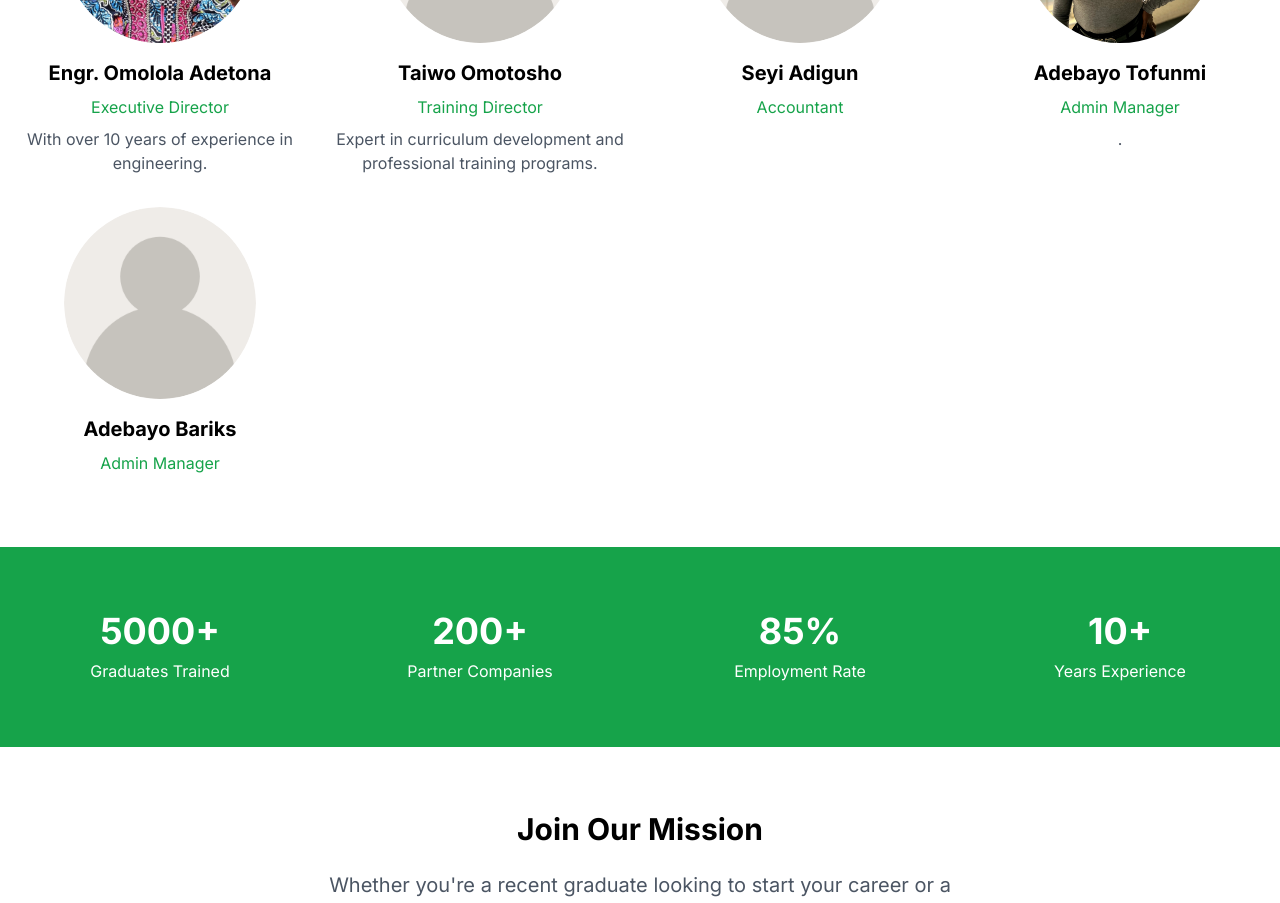
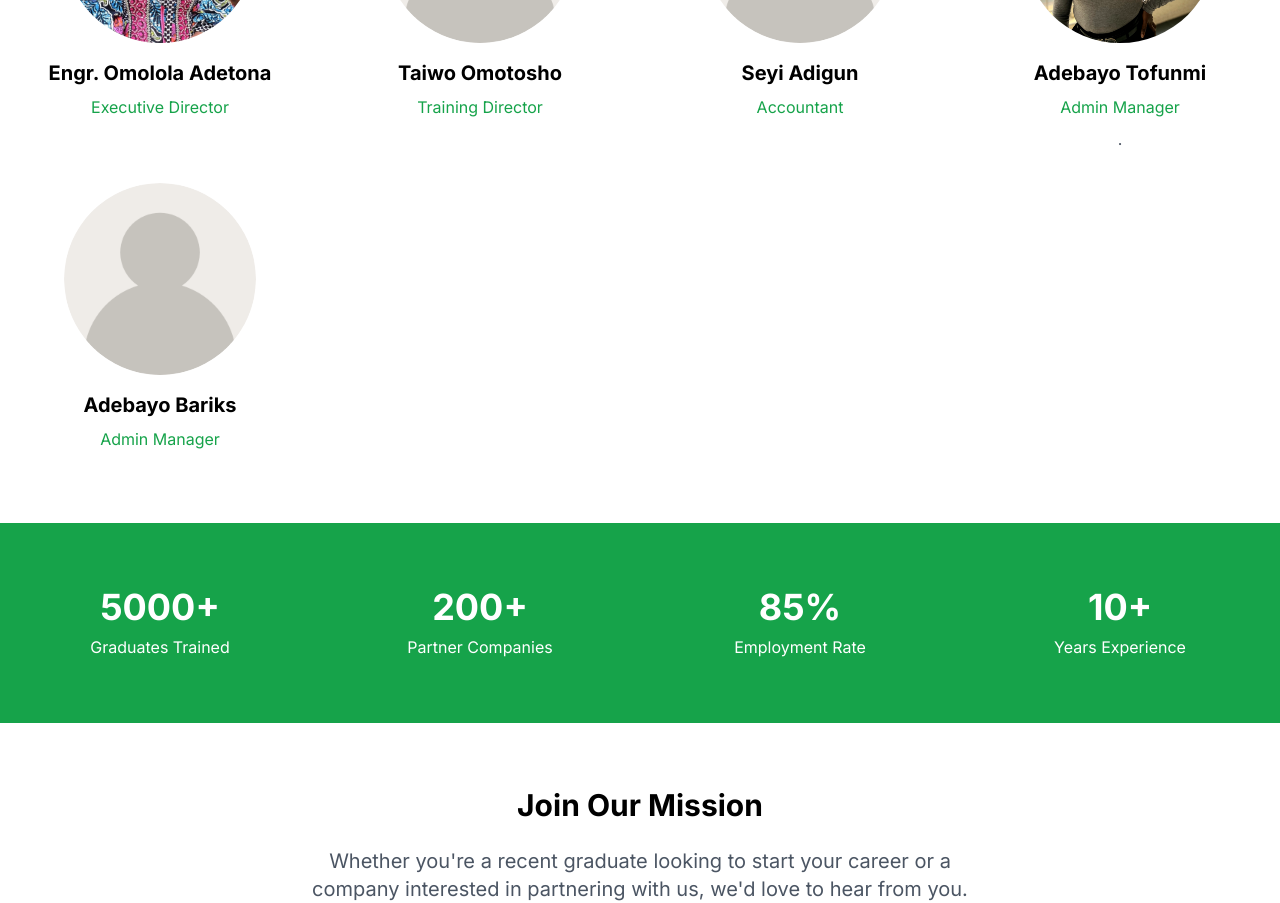
Before and after one commit to Isrealthekid/era-site, a Next.js app: page /about in a window 1280 px wide. Shown: the part 1540-2443 px from the top of the page. Built offline with nearby package versions, Linux system fonts and the light colour scheme.

Commit message:
RemoveAboutText

```diff
--- a/app/about/page.tsx
+++ b/app/about/page.tsx
@@ -22,13 +22,13 @@ export default function About() {
       name: "Engr. Omolola Adetona",
       role: "Executive Director",
       image: omolola,
-      bio: "With over 10 years of experience in engineering."
+      bio: ""
     },
     {
       name: "Taiwo Omotosho",
       role: "Training Director",
       image: placeholder,
-      bio: "Expert in curriculum development and professional training programs."
+      bio: ""
     },
     {
       name: "Seyi Adigun",
```
